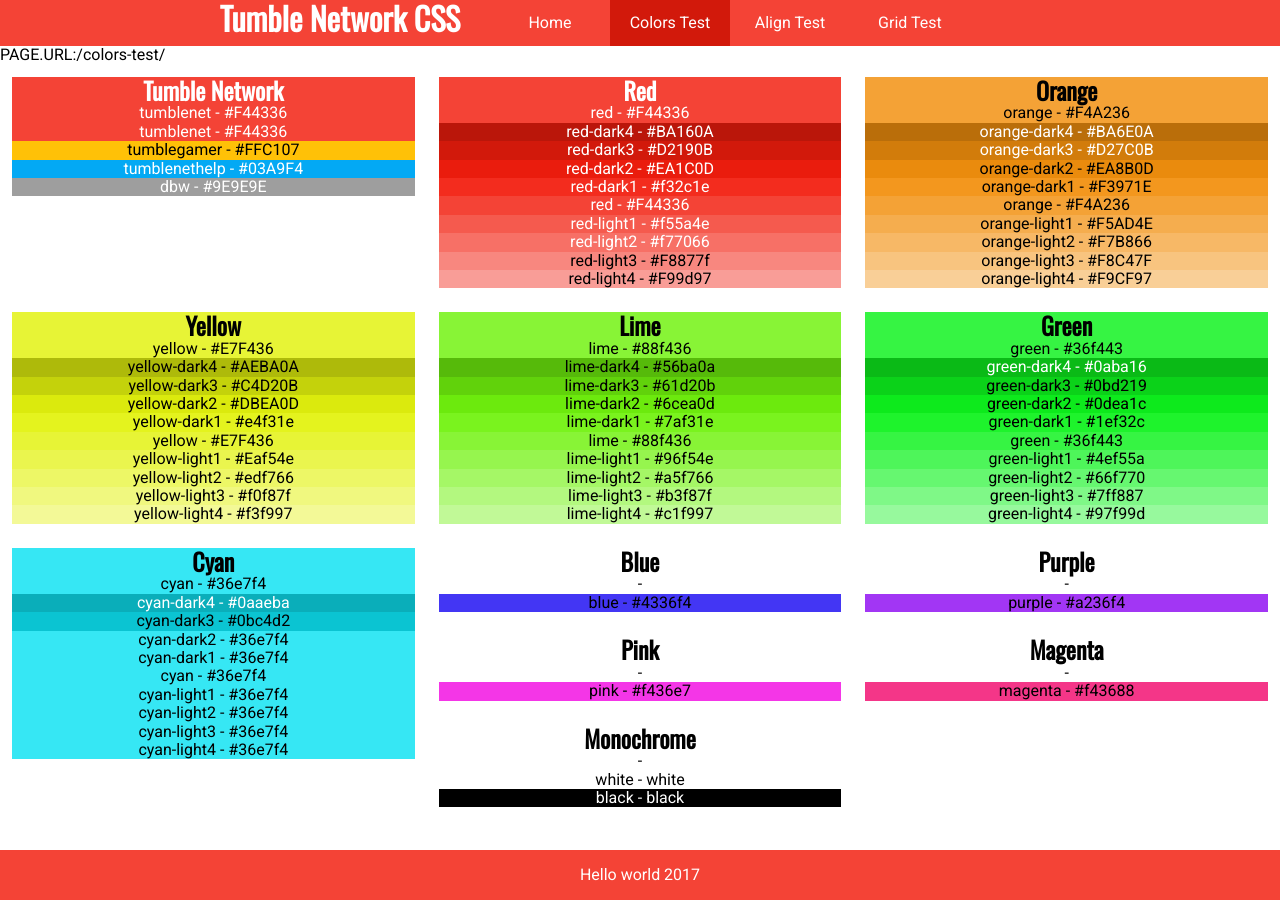
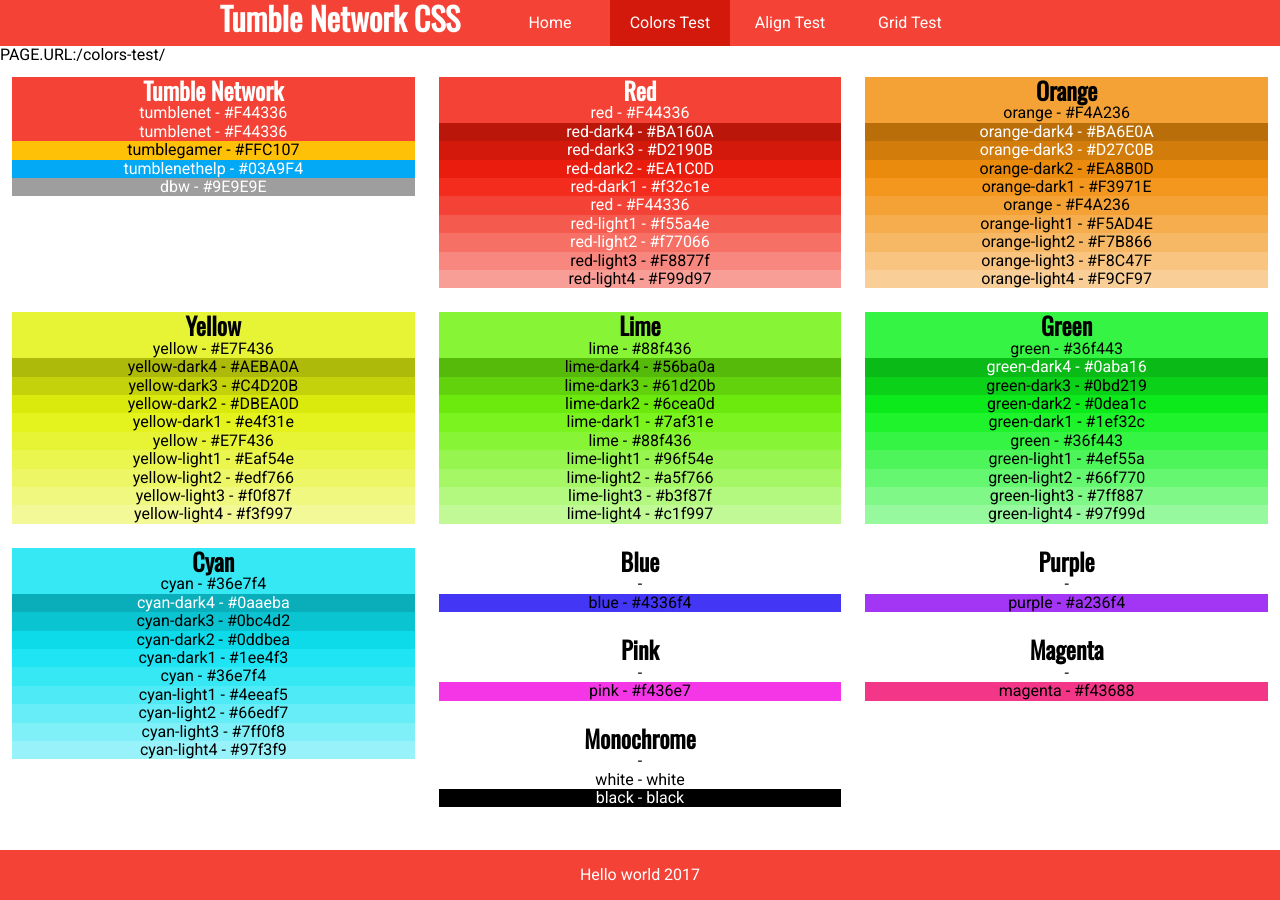
Before and after one commit to tumblenet/tumblenet-css, a Jekyll site: the page built from colors-test.html, in a window 1280 px wide. Built offline with Jekyll 4.4.1, drawn with Linux system fonts in a browser that asks for light colours.

Commit message:
added cyan

```diff
--- a/_data/css.yml
+++ b/_data/css.yml
@@ -147,19 +147,19 @@ colors:
    - name: "cyan-dark3"
      value: "#0bc4d2"
    - name: "cyan-dark2"
-     value: "#36e7f4"
+     value: "#0ddbea"
    - name: "cyan-dark1"
-     value: "#36e7f4"
+     value: "#1ee4f3"
    - name: "cyan"
      value: "#36e7f4"
    - name: "cyan-light1"
-     value: "#36e7f4"
+     value: "#4eeaf5"
    - name: "cyan-light2"
-     value: "#36e7f4"
+     value: "#66edf7"
    - name: "cyan-light3"
-     value: "#36e7f4"
+     value: "#7ff0f8"
    - name: "cyan-light4"
-     value: "#36e7f4"
+     value: "#97f3f9"
 #      - name: ""
 #        value: "#3688f4"
  - name: "Blue"
```
